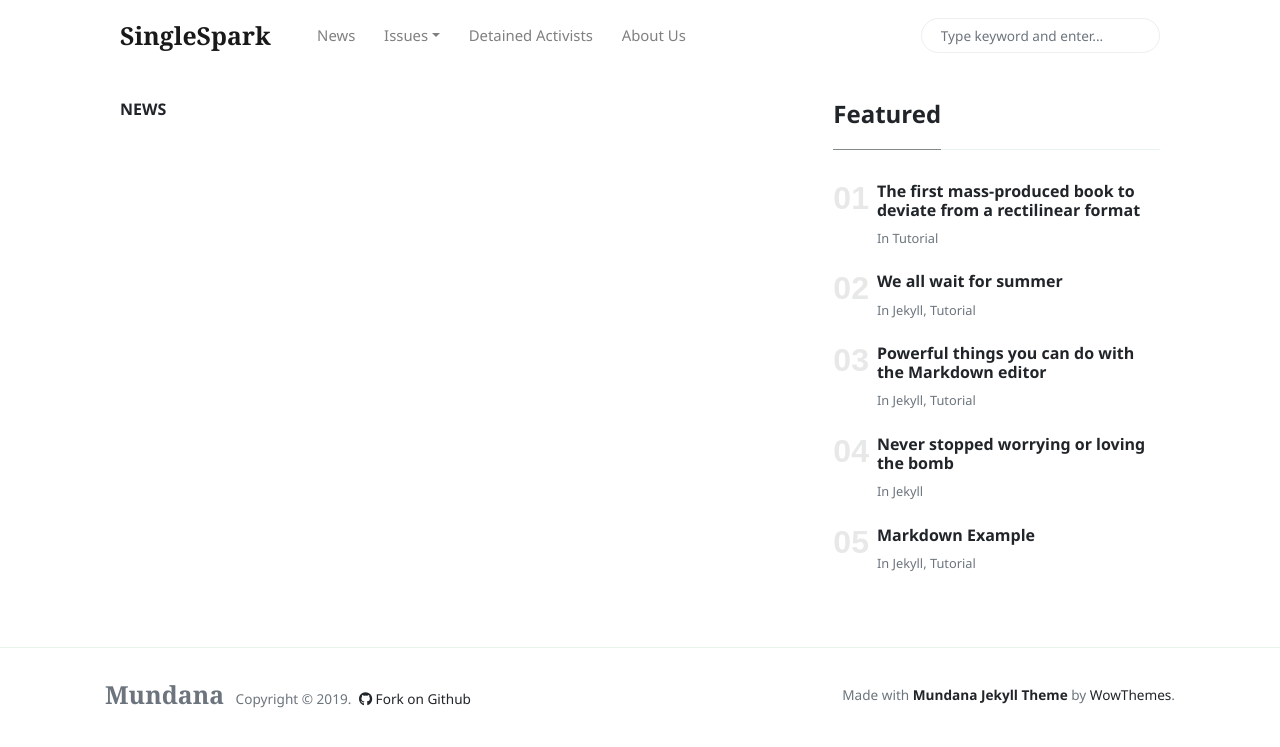
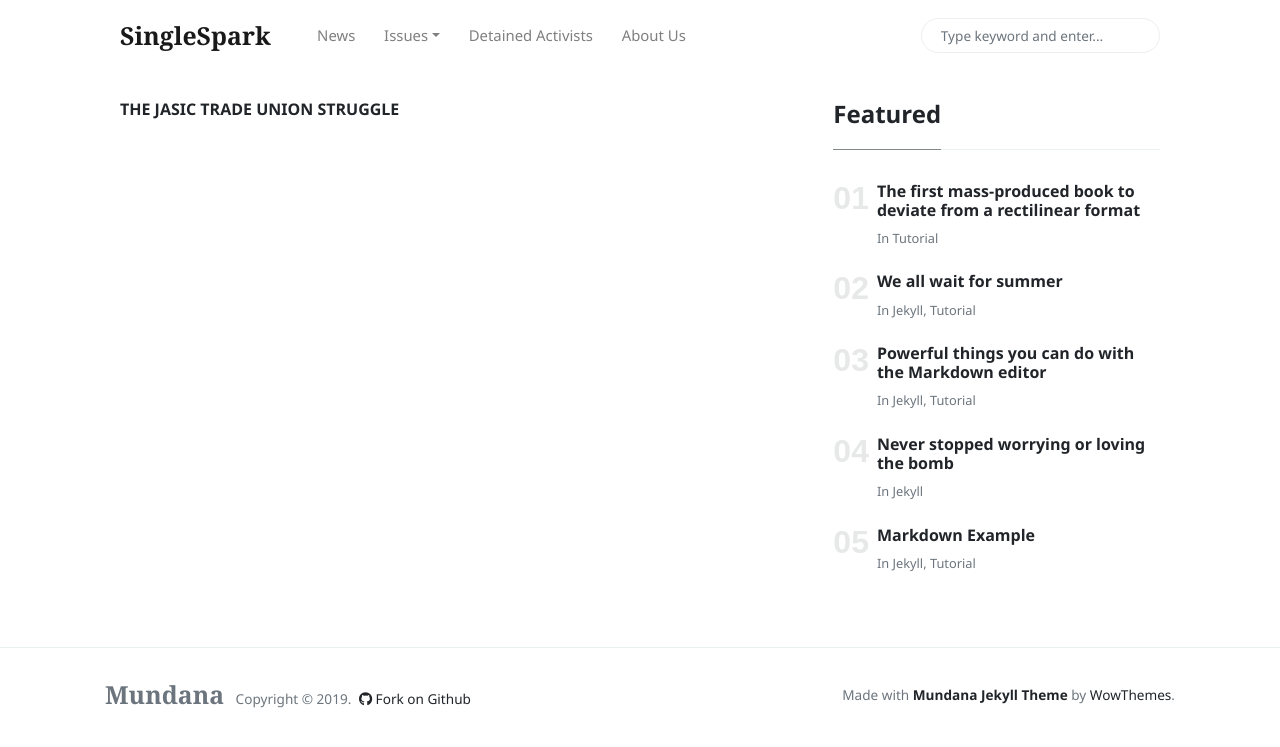
Before and after one commit to laoquan18/laoquan18.github.io, a Jekyll site: the page built from _pages/issues/jasic.html, in a window 1280 px wide. Shown: the top 747 px of the page. Built offline with Jekyll 4.4.1, drawn with Linux system fonts in a browser that asks for light colours; nearby versions of some CDN libraries.

Commit message:
Update jasic.html

```diff
--- a/_pages/issues/jasic.html
+++ b/_pages/issues/jasic.html
@@ -7,7 +7,7 @@
 <div class="container">
     <div class="row justify-content-center">
         <div class="col-md-8">
-         <h1 class="font-weight-bold title h6 text-uppercase mb-4">News</h1>
+         <h1 class="font-weight-bold title h6 text-uppercase mb-4">{{page.title}}</h1>
 
         {% for post in site.tags.jasic %}
         {% if post.title != null %}
```
